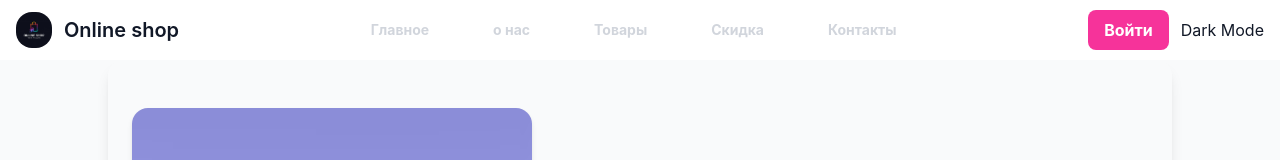
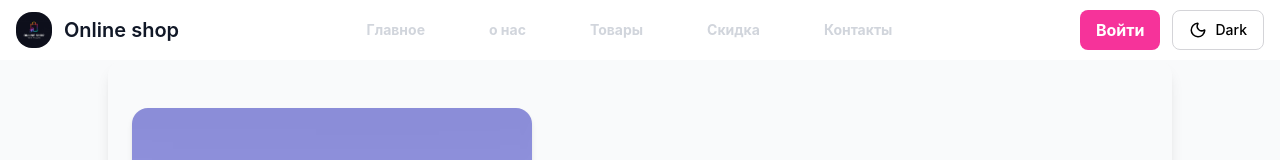
Before and after one commit to Kbilol/Online-shop, a React (Vite) app: page / in a window 1280 px wide. Shown: the top 160 px of the page. Built offline with nearby package versions, Linux system fonts and the light colour scheme.

Commit message:
Улучшил Dark Light Mode Стилизацию

```diff
--- a/src/app/pages/page.tsx
+++ b/src/app/pages/page.tsx
@@ -1,4 +1,4 @@
-import { Card, CardBody, CardFooter, CardHeader } from "@common/ui/card";
+
 import { CarouselApp } from "@common/widgets/CarouselApp";
 import { Intro } from "@common/widgets/Intro";
 import { ProductTape } from "@product/index";
--- a/src/modules/theme/ui/toggle-theme.tsx
+++ b/src/modules/theme/ui/toggle-theme.tsx
@@ -1,3 +1,4 @@
+import { Moon, Sun } from "lucide-react";
 import { useEffect, useState } from "react";
 
 export const ToggleTheme = () => {
@@ -12,8 +13,16 @@ export const ToggleTheme = () => {
   }, [theme]);
 
   return (
-    <button onClick={toggleTheme}>
-      {theme === "light" ? "Dark Mode" : "Light Mode"}
+    <button
+      onClick={toggleTheme}
+      className="
+        flex items-center gap-2 rounded-lg border px-4 py-2 text-sm font-medium
+        transition-all duration-200 hover:cursor-pointer hover:opacity-80
+        border-zinc-300 bg-white text-black
+      "
+    >
+      {theme === "light" ? (  <>  <Moon size={18} /> <span>Dark</span>  </>  ) :
+       (  <> <Sun size={18} /> <span>Light</span> </>   )}
     </button>
   );
 };
```
Also changed, not shown: src/common/ui/Button.tsx (line endings or trailing spaces).
